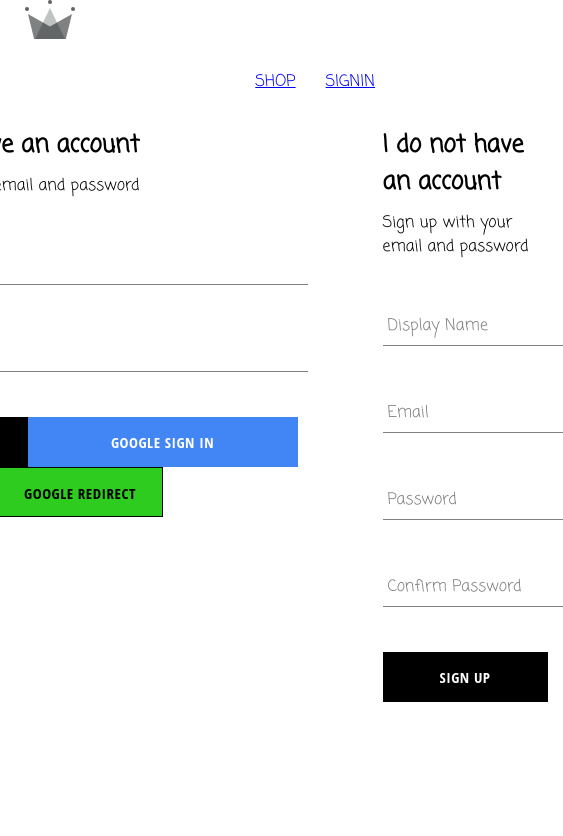
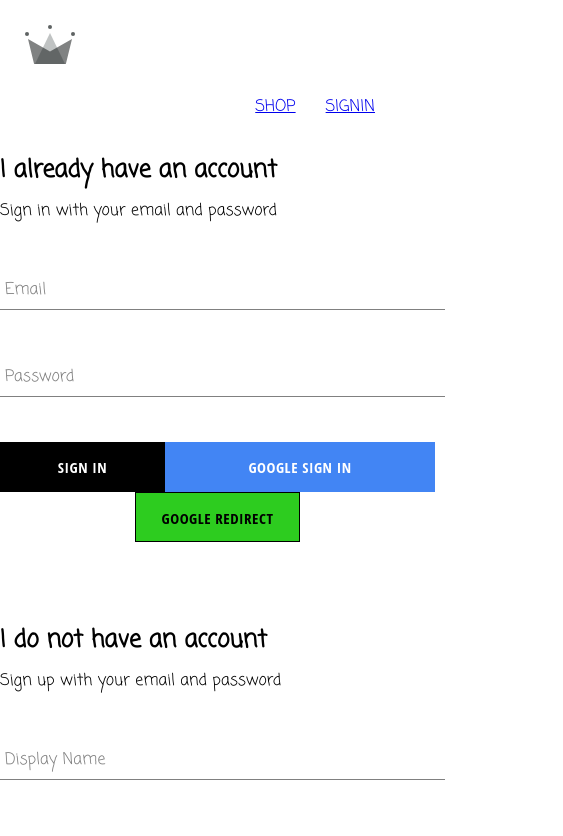
Before and after one commit to Nisha1205092/crown-clothing, a React (Create React App) app: page /auth in a window 390 px wide. Shown: the top 836 px of the page, 563 px wide, since content can reach past the window. Built offline with nearby package versions, Linux system fonts and the light colour scheme.

Commit message:
margins of some scss files adjusted

```diff
--- a/src/components/sign-in-form/sign-in-form.styles.scss
+++ b/src/components/sign-in-form/sign-in-form.styles.scss
@@ -2,7 +2,7 @@
     display: flex;
     flex-direction: column;
     width: 430px;
-    margin: 0px 0px 0px 20px;
+    margin: auto;
 
     h2 {
         margin: 10px 0;
--- a/src/components/sign-up-form/sign-up-form.styles.scss
+++ b/src/components/sign-up-form/sign-up-form.styles.scss
@@ -8,8 +8,8 @@
 .sign-up-form-container {
     display: flex;
     flex-direction: column;
-    width: 380px;
-    margin: 0px 0px 0px 20px;
+    width: 430px;
+    margin: auto;
 
     h2 {
         margin: 10px 0;
--- a/src/routes/authentication/authentication.styles.scss
+++ b/src/routes/authentication/authentication.styles.scss
@@ -4,3 +4,12 @@
     justify-content: center;
     column-gap: 70px;
 }
+/* small screens */
+@media all and (max-width: 500px) {
+    .authentication-container {
+        display: flex;
+        flex-flow: column wrap;
+        row-gap: 70px;
+        margin: auto;
+    }
+}
--- a/src/routes/nav/navigation.styles.scss
+++ b/src/routes/nav/navigation.styles.scss
@@ -3,7 +3,7 @@
     width: 100%;
     // display: flex;
     justify-content: space-between;
-    margin-bottom: 25px;
+    margin-top: 25px;
 
     .logo-container {
       height: 100%;
```
